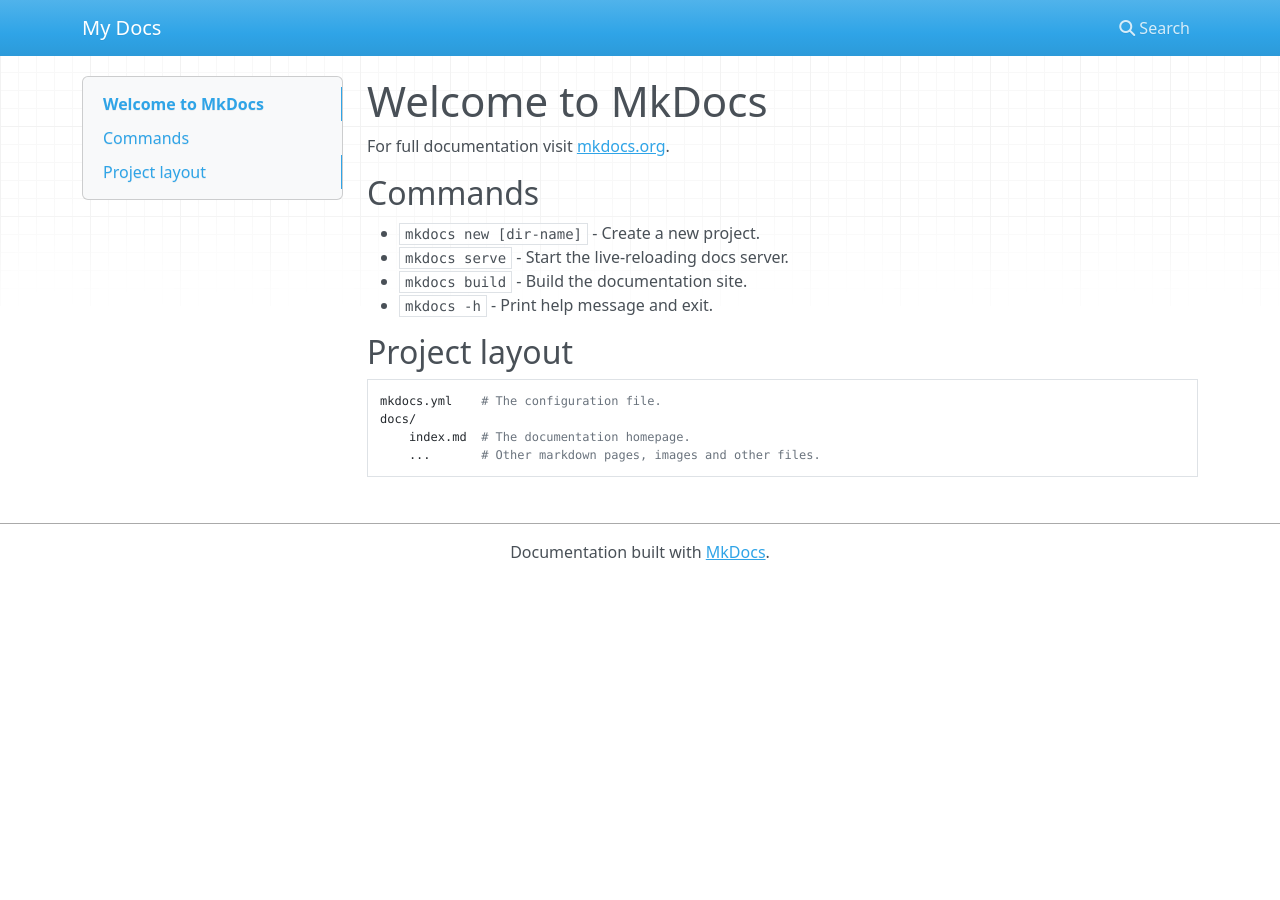
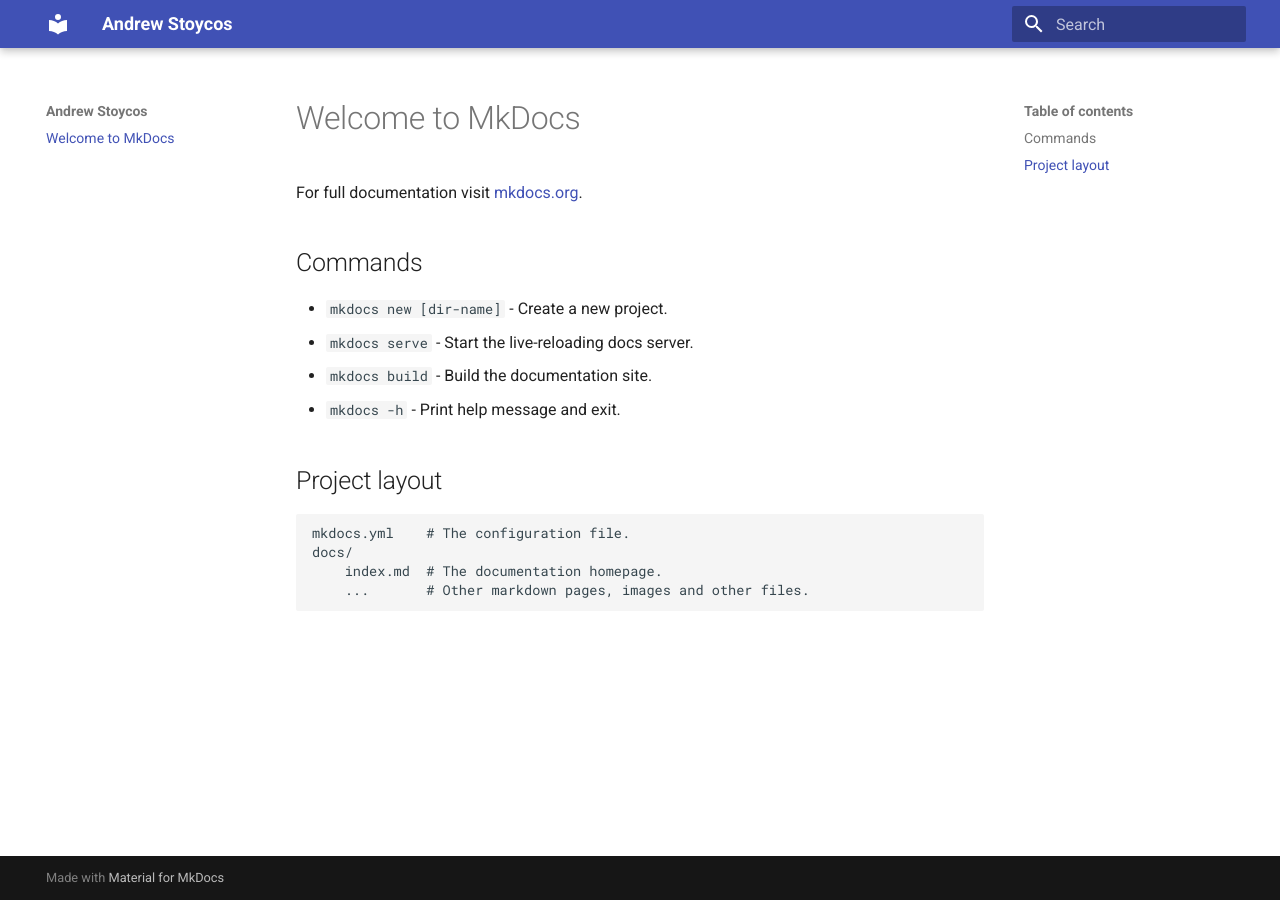
Before and after one commit to astoycos/andrewstoycos, an MkDocs documentation site: the page built from docs/index.md, in a window 1280 px wide. Built offline with MkDocs 1.6.1 and Material for MkDocs 9.7.7, drawn with Linux system fonts in a browser that asks for light colours; nearby versions of some CDN libraries.

Commit message:
Add theme
Signed-off-by: Andrew Stoycos <astoycos@redhat.com>

```diff
--- a/mkdocs.yml
+++ b/mkdocs.yml
@@ -1 +1,3 @@
-site_name: My Docs
+site_name: Andrew Stoycos
+theme:
+  name: material
```
